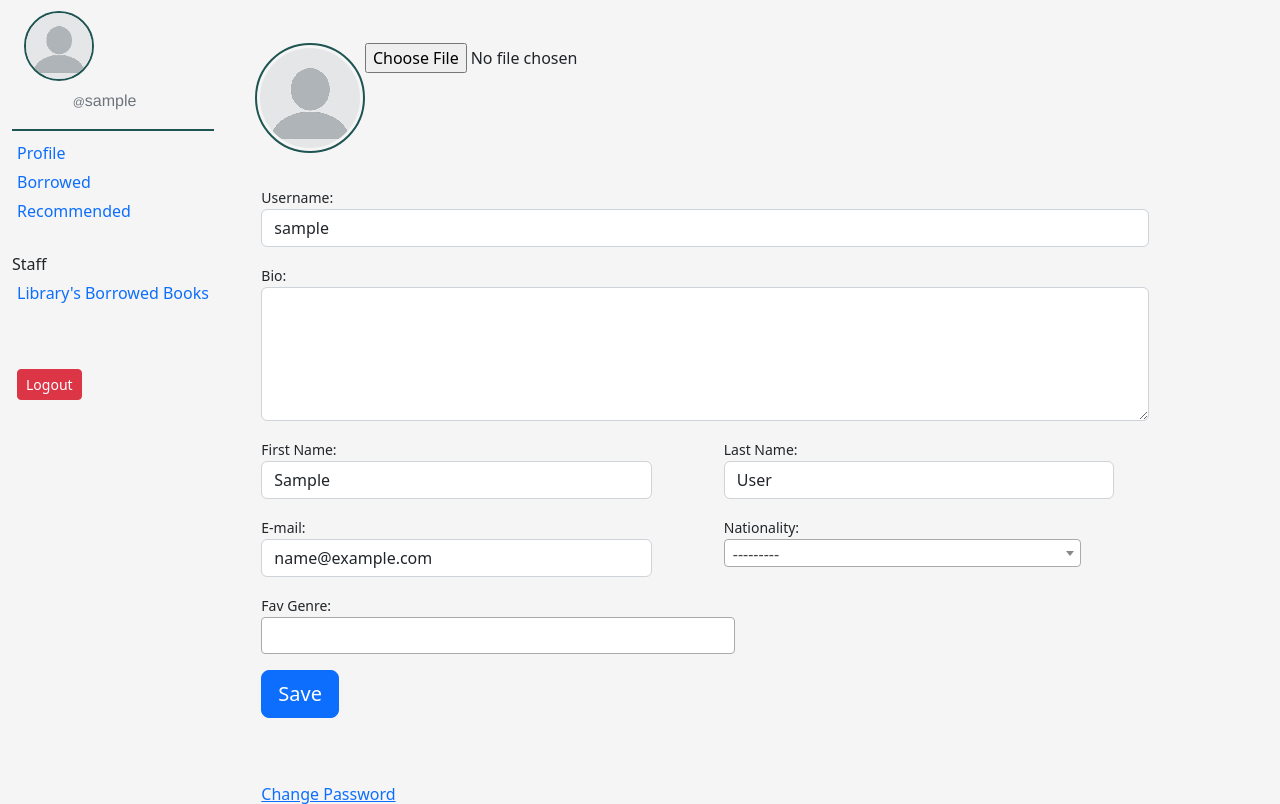
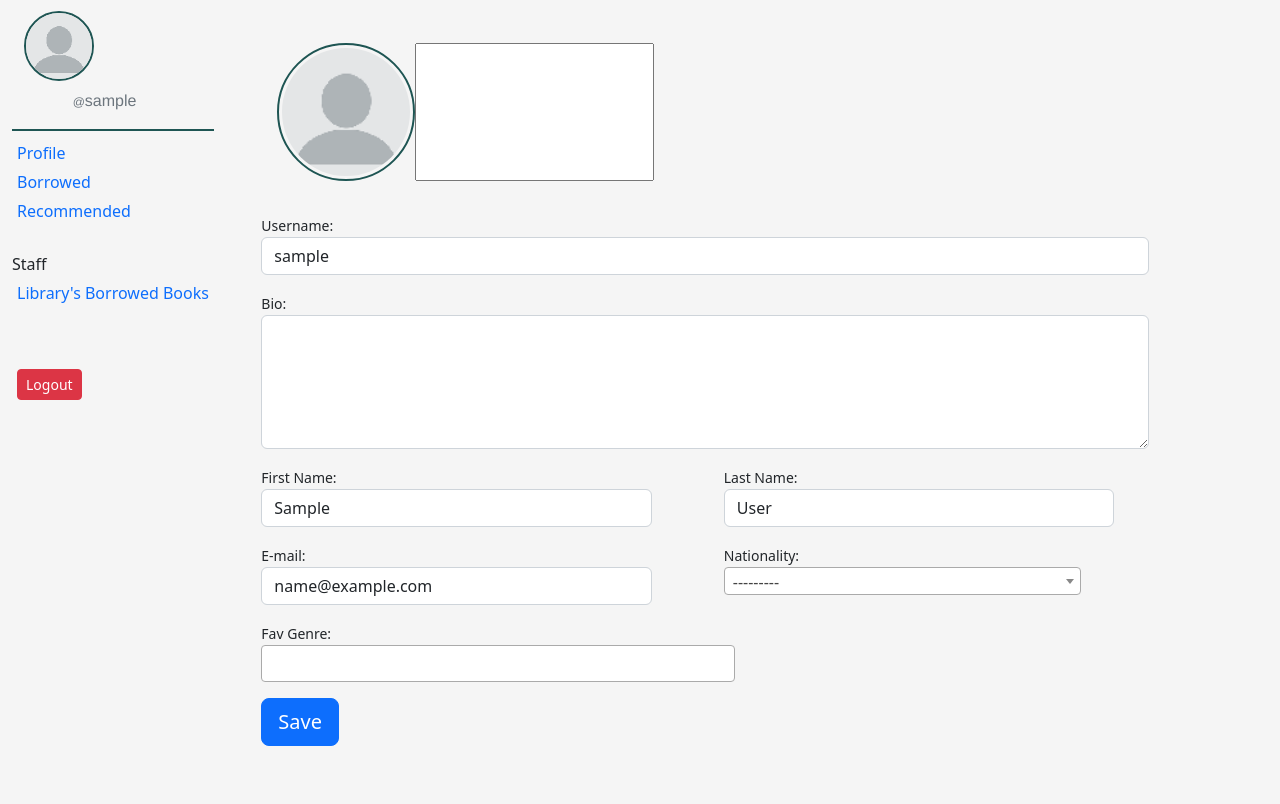
Before and after one commit to Jossy-dev/django_local_library, a Django app: page /catalog/profile/ in a window 1280 px wide. Shown: the part 69-873 px from the top of the page. Run offline with Django 4.2, Linux system fonts and the light colour scheme; the visitor is signed in with stand-in values (Sample User, id 1); data that the repository does not hold is empty; some libraries are stand-ins or nearby versions.

Commit message:
Made profile avatar not required

```diff
--- a/catalog/forms.py
+++ b/catalog/forms.py
@@ -39,7 +39,6 @@ class UpdateUserForm(forms.ModelForm):
 
 
 class UpdateProfileForm(forms.ModelForm):
-    avatar = forms.ImageField(widget=forms.FileInput(attrs={'class': 'form-control-file'}))
     bio = forms.CharField(widget=forms.Textarea(attrs={'class': 'form-control', 'rows': 5}))
     nationality = forms.CharField(max_length=100, help_text='Enter your nationality',
                                   widget=forms.TextInput(attrs={'class': 'form-control'})),
--- a/catalog/models.py
+++ b/catalog/models.py
@@ -138,7 +138,7 @@ class Author(models.Model):
 # Extending User Model Using a One-To-One Link
 class Profile(models.Model):
     user = models.OneToOneField(User, on_delete=models.CASCADE)
-    avatar = cloudinary.models.CloudinaryField('image', blank=True, null=True)
+    avatar = cloudinary.models.CloudinaryField('avatar', null=True, default=None, blank=True)
     bio = models.TextField()
     favourite_genre = models.ManyToManyField(Genre, help_text='Select your favourite genres')
     nationality = CountryField(blank_label='(select country)')
--- a/catalog/templates/catalog/profile.html
+++ b/catalog/templates/catalog/profile.html
@@ -20,7 +20,7 @@
             {% csrf_token %}
             <div class="container">
                 <div class="row my-3 p-3">
-                    <div class="col-8 col-md-5 d-flex justify-content-center">
+                    <div class="col-9 col-md-5 d-flex justify-content-center">
                         {% if user.profile.avatar %}
                             <img class="rounded-circle account-img w-50 profileform" src="{{ user.profile.avatar.url }}"
                                  alt="avatar"/>
--- a/catalog/templates/catalog/profile_detail.html
+++ b/catalog/templates/catalog/profile_detail.html
@@ -6,7 +6,7 @@
 {% block content %}
     <div class="container-md py-2 mt-4">
         <div class="row mb-5 me-3">
-            <div class="col-8 col-md-5 d-flex justify-content-center">
+            <div class="col-9 col-md-5 d-flex justify-content-center">
                 {% if user.profile.avatar %}
                     <img class="rounded-circle account-img w-50 profileform" src="{{ user.profile.avatar.url }}"
                          alt="avatar"/>
```
Also changed, not shown: catalog/migrations/0027_alter_profile_avatar.py (added).
